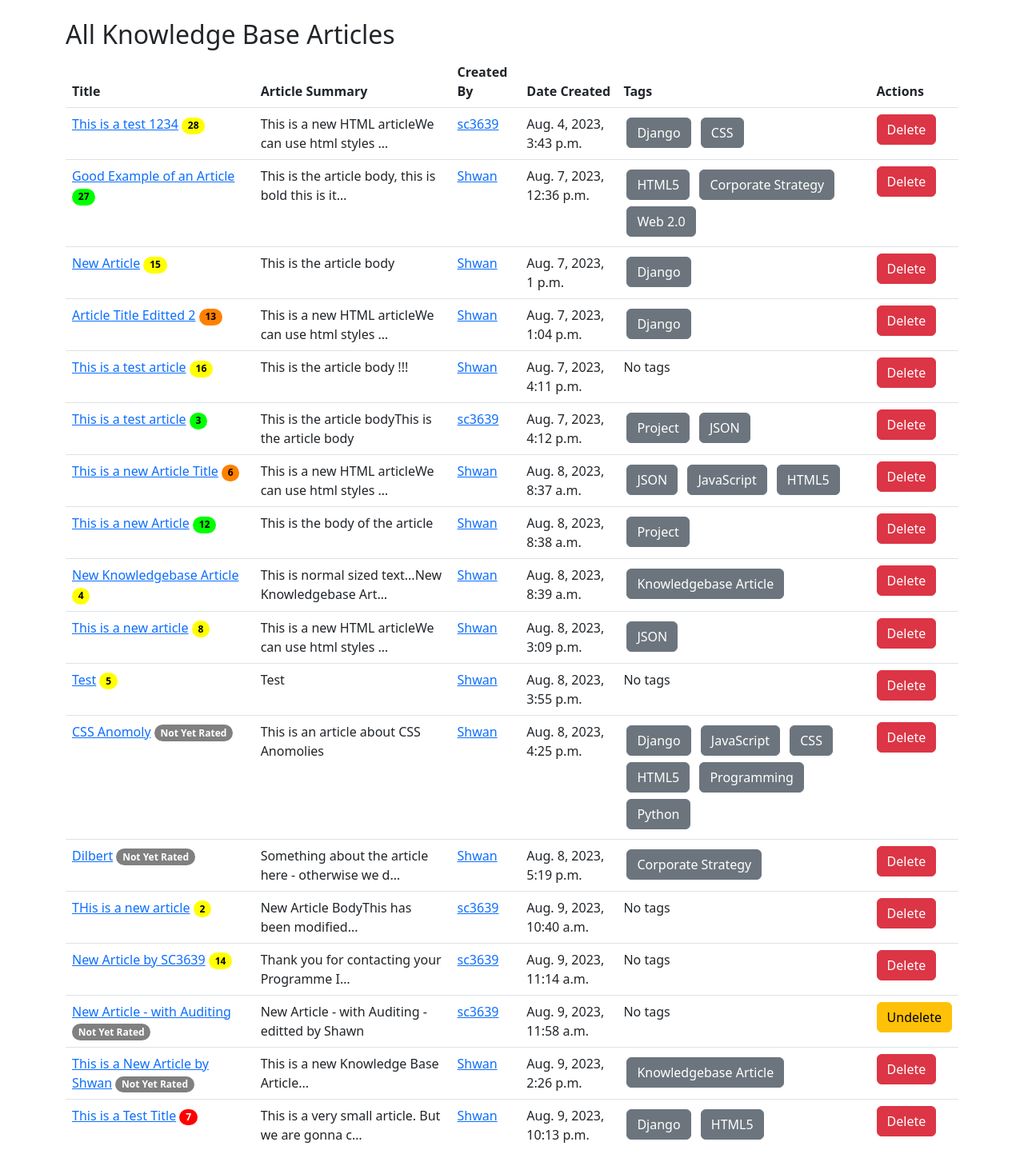
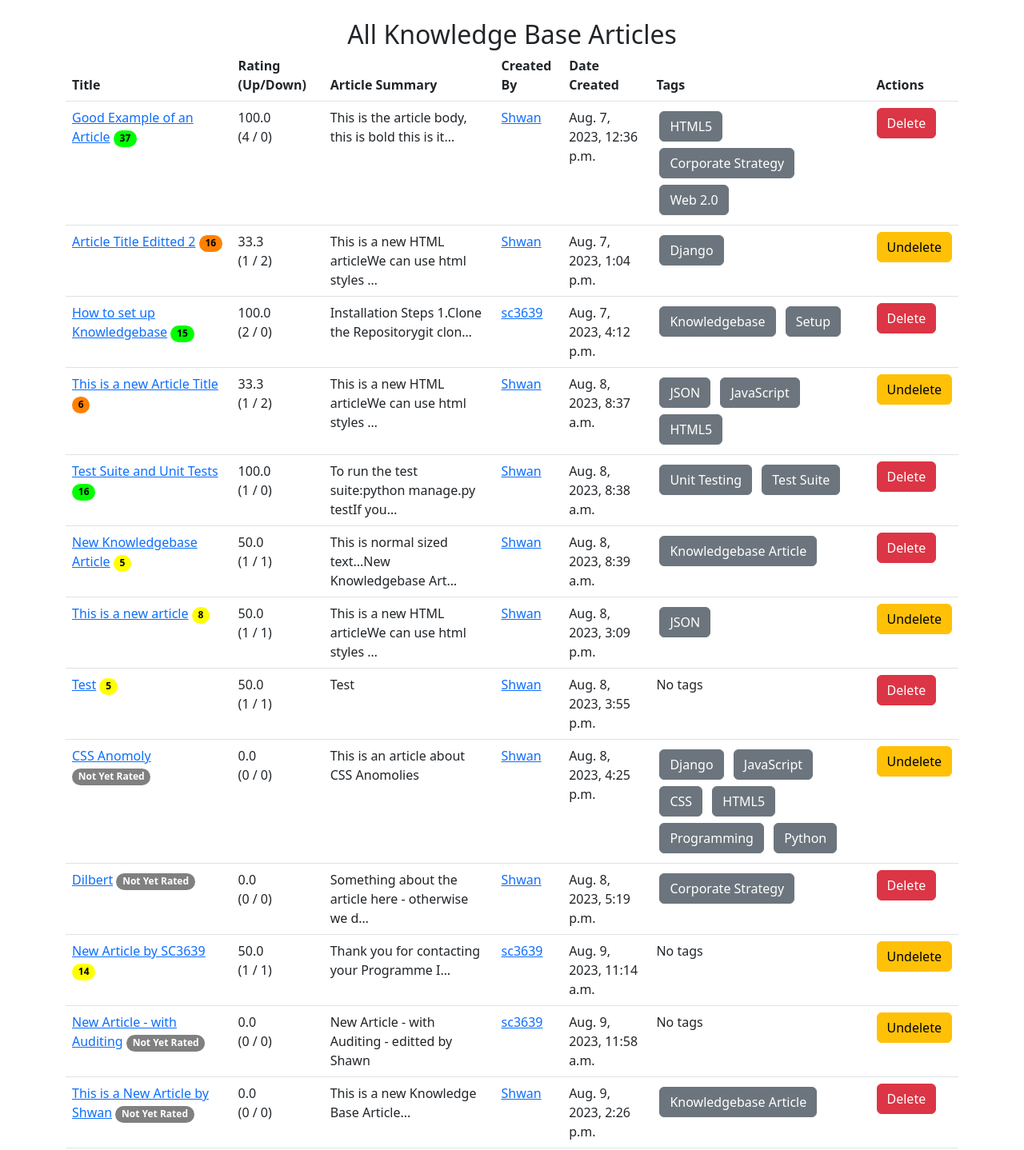
Before and after one commit to shawn-carter/Knowledgebase, a Django app: page /allarticles/ in a window 1280 px wide. Shown: the part 56-1494 px from the top of the page at 80% size. Run offline with Django 4.2, Linux system fonts and the light colour scheme; the first user in the database is signed in; data comes from the database, SQL or seed files in the repository; some libraries are stand-ins or nearby versions.

```diff
--- a/myknowledgebase/knowledge/templates/knowledge/all_articles.html
+++ b/myknowledgebase/knowledge/templates/knowledge/all_articles.html
@@ -6,6 +6,7 @@
     <thead class="thead-dark">
       <tr>
         <th scope="col">Title</th>
+        <th scope="col">Rating (Up/Down)</th>
         <th scope="col">Article Summary</th>
         <th scope="col">Created By</th>
         <th scope="col">Date Created</th>
@@ -35,6 +36,7 @@
             {% endif %}
 
         </td>
+          <td>{{ article.rating }}<br>({{article.upvotes.count}} / {{article.downvotes.count}})</td>
           <td>{{ article.article|striptags|truncatechars:50 }}</td>
           <td>
             <a href="{% url 'user_articles' article.created_by.id %}">{{ article.created_by.username }}</a>
--- a/myknowledgebase/knowledge/templates/knowledge/article_detail.html
+++ b/myknowledgebase/knowledge/templates/knowledge/article_detail.html
@@ -22,7 +22,7 @@
   <p><strong>Views:</strong> {{ article.views }}</p>
   <p><strong>Rating:</strong>
   {% if article.rating != 0.0 or article.downvotes.count > 0 %}
-  <span id="rating">{{ article.rating }}%</span></p>
+  <span id="rating">{{ article.rating }} % ({{article.upvotes.count}} Up / {{article.downvotes.count}} Down)</span></p>
   {% else %}
   <span id="rating">Not Yet Rated</span></p>
   {% endif %}
--- a/myknowledgebase/knowledge/templates/knowledge/manage_tags.html
+++ b/myknowledgebase/knowledge/templates/knowledge/manage_tags.html
@@ -1,7 +1,7 @@
 {% extends "knowledge/base.html" %}
 {% block content %}
 
-<h1>Manage Tags</h1>
+<h2>Manage Tags</h2>
 <table class="table">
     <thead>
         <tr>
--- a/myknowledgebase/knowledge/templates/knowledge/user_articles.html
+++ b/myknowledgebase/knowledge/templates/knowledge/user_articles.html
@@ -1,7 +1,6 @@
 {% extends 'knowledge/base.html' %}
 
 {% block content %}
-<br>
 <h2>All Articles by {{ author.username }}</h2>
 
 {% if entries %}
--- a/myknowledgebase/knowledge/to do.txt
+++ b/myknowledgebase/knowledge/to do.txt
@@ -1,4 +1,3 @@
 We could enhance the Search by giving the user the ability to search for author=sc3639&tags=html - or is this going too far?  We could put tick boxes or a radio button next to search to filter: Search All, Search Title & Body, Search Author, Search Tags
 My Articles is a simple view, it only shows the Title, Extract and Edit button... we could enhance it.
-I don't want the modified_datetime = models.DateTimeField(auto_now=True) to set automatically, only when an article is modified, is this just a case of removing (auto_now=True) from the model?
 We mentioned about superusers being able to edit articles that are softdeleted, but the view currently redirect them and shows a warning that the article cannot be editted.
--- a/myknowledgebase/static/custom.css
+++ b/myknowledgebase/static/custom.css
@@ -51,3 +51,8 @@
   #quillEditorFormGroup.is-invalid .ql-toolbar {
       border-color: #dc3545;
   }
+
+  h2 {
+    margin: 0 auto;
+    text-align: center;
+  }
```
Also changed, not shown: myknowledgebase/db.sqlite3, 1 other file.
